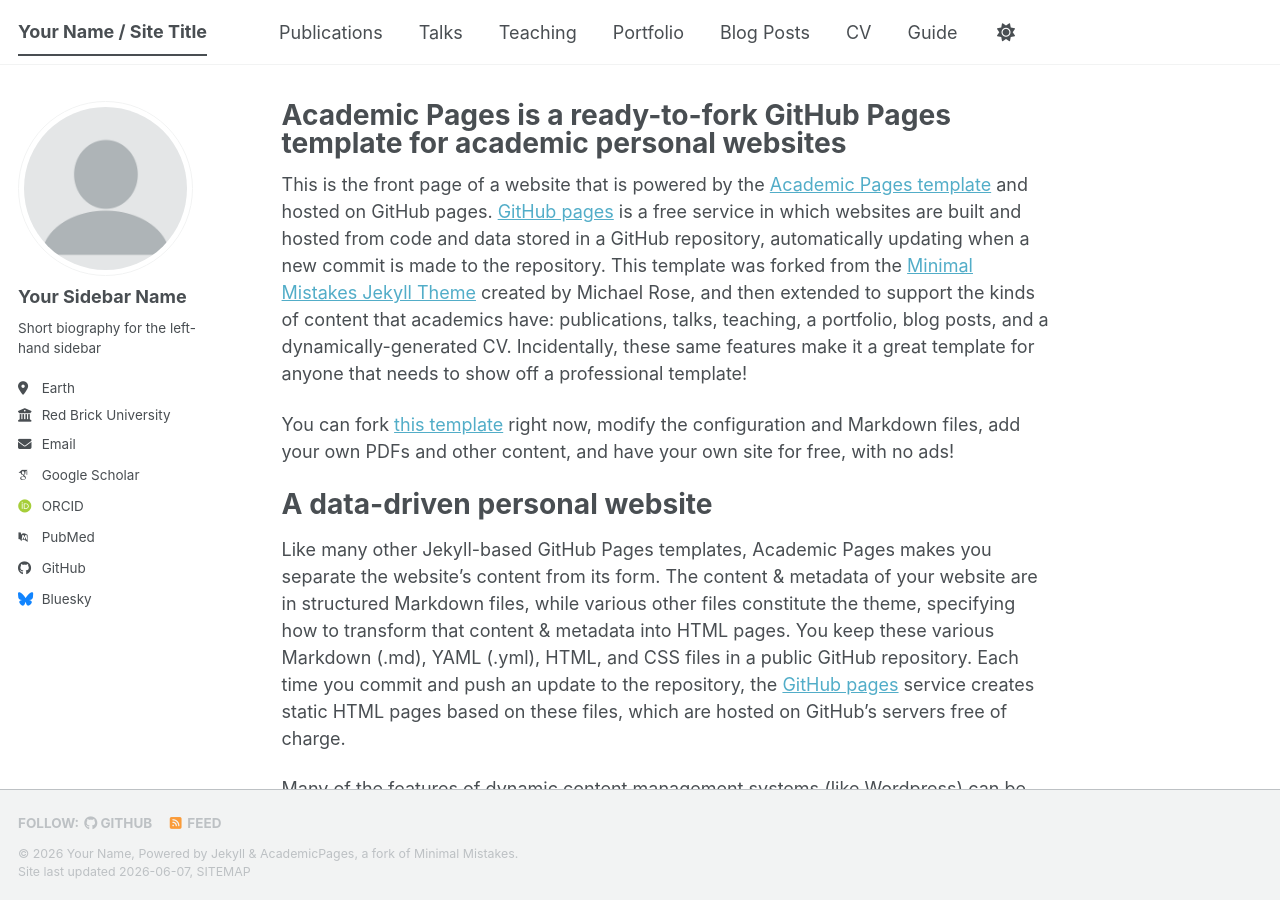
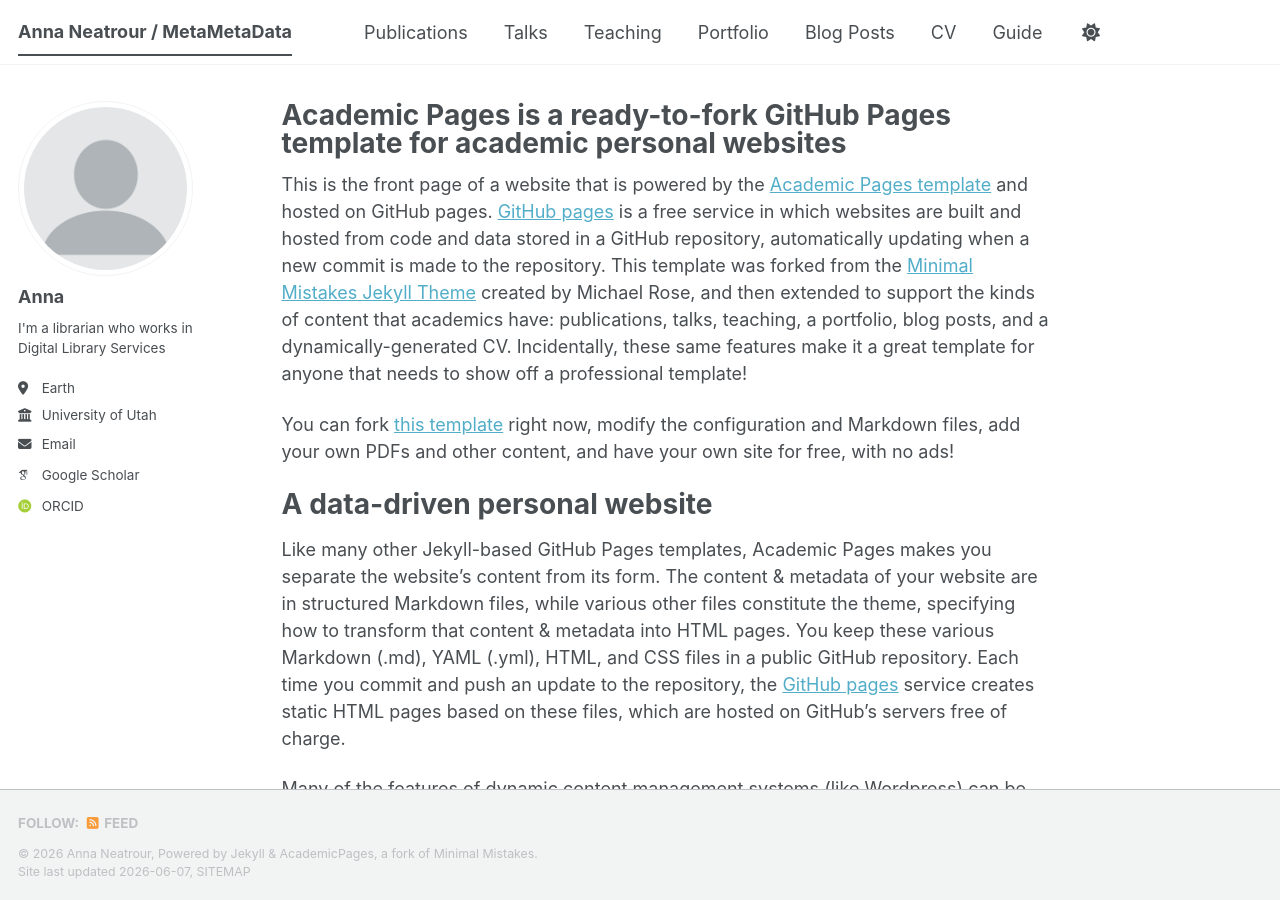
Before and after one commit to aneatrour/aneatrour.github.io, a Jekyll site: the page built from _pages/about.md, in a window 1280 px wide and 900 px high. Built offline with Jekyll 4.4.1, drawn with Linux system fonts in a browser that asks for light colours; some web fonts are replaced; a script bundle is joined from its source files by our own code; library files that are not in the unit come from our copies.

Commit message:
Update _config.yml
updated file

```diff
--- a/_config.yml
+++ b/_config.yml
@@ -9,11 +9,11 @@
 # Basic Site Settings
 locale                   : "en-US"
 site_theme               : "default" # The available themes options are "default", "air", "sunrise", "mint", "dirt" and "contrast"
-title                    : "Your Name / Site Title"
+title                    : "Anna Neatrour / MetaMetaData"
 title_separator          : "-"
-name                     : &name "Your Name"
+name                     : &name "Anna Neatrour"
 description              : &description "Your Name's academic portfolio"   # Update this with a general description of your site, this is the default if not overridden by a page
-url                      : https://academicpages.github.io # The base hostname & protocol for your site e.g. "https://[your GitHub username].github.io",
+url                      : https://aneatrour.github.io # The base hostname & protocol for your site e.g. "https://[your GitHub username].github.io",
                                                            # or if you already have some other page hosted on Github then use "https://[your GitHub username].github.io/[Your Repo Name]"
 baseurl                  : "" # the subpath of your site, e.g. "/blog"
 repository               : "academicpages/academicpages.github.io"
@@ -24,24 +24,24 @@ repository               : "academicpages/academicpages.github.io"
 author:
   # Biographic information
   avatar           : "profile.png"
-  name             : "Your Sidebar Name"
+  name             : "Anna"
   pronouns         : # example: "she/her"
-  bio              : "Short biography for the left-hand sidebar"
+  bio              : "I'm a librarian who works in Digital Library Services"
   location         : "Earth"
-  employer         : "Red Brick University"
+  employer         : "University of Utah"
   uri              : # URL
-  email            : "none@example.org"
+  email            : "anna.neatrour@utah.edu"
 
   # Academic websites
   academia         : # URL
   arxiv            : # URL - Update with the correct link to your profile
-  googlescholar    : "https://scholar.google.com/citations?user=PS_CX0AAAAAJ"
+  googlescholar    : "https://scholar.google.com/citations?user=KEeT8nMAAAAJ&hl=en"
   inspire-hep      : # URL
   impactstory      : # URL
-  orcid            : "https://orcid.org/yourorcidurl"
+  orcid            : "https://https://orcid.org/0000-0001-8007-9940"
   semantic         : # URL
   ssrn             : # URL
-  pubmed           : "https://www.ncbi.nlm.nih.gov/pubmed/?term=john+snow"
+  pubmed           : #"https://www.ncbi.nlm.nih.gov/pubmed/?term=john+snow"
   researchgate     : # URL
   scopus           : # URL
   zotero           : # URL
@@ -51,13 +51,13 @@ author:
   bitbucket        : # Username - Update with your username on the site
   codepen          : # Username
   dribbble         : # Username
-  github           : "academicpages"
+  github           : #"academicpages"
   kaggle           : # Username
   stackoverflow    : # User number or user number and name (i.e., use "1" or "1/jeff-atwood")
 
   # Social media
   artstation       : # Username
-  bluesky          : "bsky.app" # Replace this with you Bluesky username
+  bluesky          : #"bsky.app" # Replace this with you Bluesky username
   facebook         : # Username
   flickr           : # Username
   foursquare       : # Username
```
